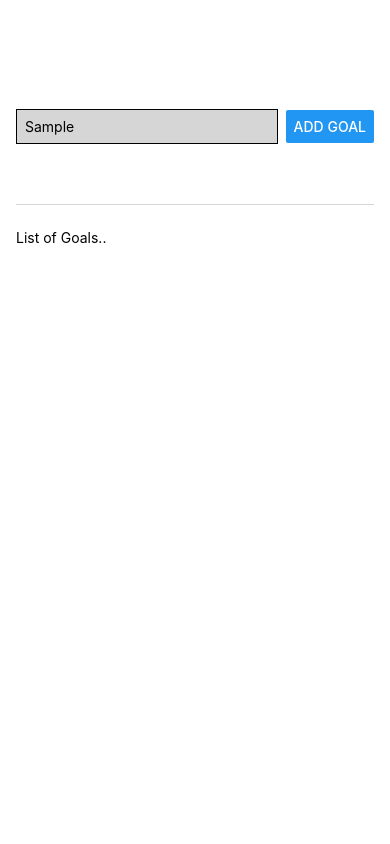
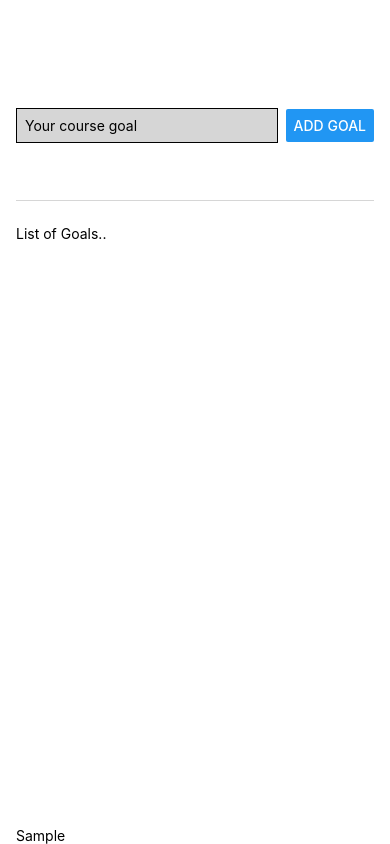
Before and after one commit to albibenni/react-native-sandbox, a React Native app: screen / in a window 390 px wide. Both pictures are taken after typing "Sample" into the empty fields and a click on the button "ADD GOAL". Built offline with nearby package versions, Linux system fonts and the light colour scheme.

Commit message:
adding goals

```diff
--- a/App.tsx
+++ b/App.tsx
@@ -1,15 +1,31 @@
+import { useState } from 'react';
 import { Button, StyleSheet, Text, TextInput, View } from 'react-native';
 
-export default function App() {
+export default function App(): JSX.Element {
+  const [goal, setGoal] = useState<string>('');
+  const [courseGoals, setCourseGoals] = useState<string[]>([]);
+
+  const handleAddGoal = () => {
+    setCourseGoals(prev => [...prev, goal]);
+    setGoal('');
+  };
   return (
     <View style={styles.container}>
       <View style={styles.inputContainer}>
-        <TextInput style={styles.textInput} placeholder="Your course goal" />
-        <Button title="Add goal" />
+        <TextInput
+          value={goal}
+          style={styles.textInput}
+          placeholder="Your course goal"
+          onChange={e => setGoal(e.nativeEvent.text)}
+        />
+        <Button title="Add goal" onPress={handleAddGoal} />
       </View>
       <View style={styles.goals}>
         <Text>List of Goals..</Text>
       </View>
+      {courseGoals.map(g => (
+        <Text>{g}</Text>
+      ))}
     </View>
   );
 }
```
